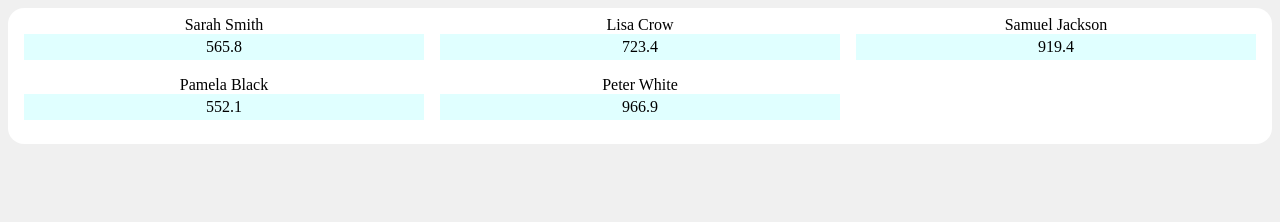
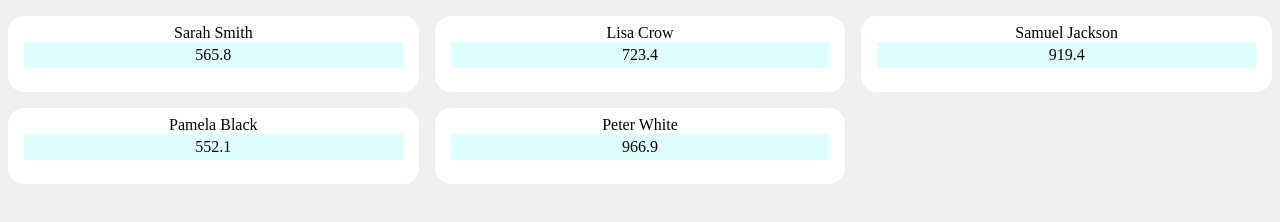
Before and after one commit to argusDob/enreachAssesment, a plain HTML site: page index.html in a window 1280 px wide. Drawn offline with Linux system fonts and the light colour scheme.

Commit message:
implement grid

```diff
--- a/index.html
+++ b/index.html
@@ -8,15 +8,18 @@
   }
 
   dl {
-    margin: 0.5em 0;
-    padding: 0.5em 1em;
-    background: white;
-    border-radius: 1em;
     display: grid;
     grid-gap: 0 1rem;
     grid-template-columns: 1fr 1fr 1fr;
     text-align: center;
     grid-auto-flow: dense;
+  }
+
+  dl>div {
+    margin: 0.5em 0;
+    padding: 0.5em 1em;
+    background: white;
+    border-radius: 1em;
   }
 
   dd {
@@ -29,7 +32,7 @@
 <html>
 
   <head>
-    <title>Body Tag</title>
+    <title>Ioannis Dimitriou</title>
     <meta name="viewport" content="width=device-width, initial-scale=1.0">
   </head>
 
@@ -41,6 +44,7 @@
   <script type="text/javascript" src='persons.js'></script>
   <script type="text/javascript" src='services.js'></script>
   <script type="text/javascript" src='personsIncome.js'></script>
+
 </html>
 
 
```
